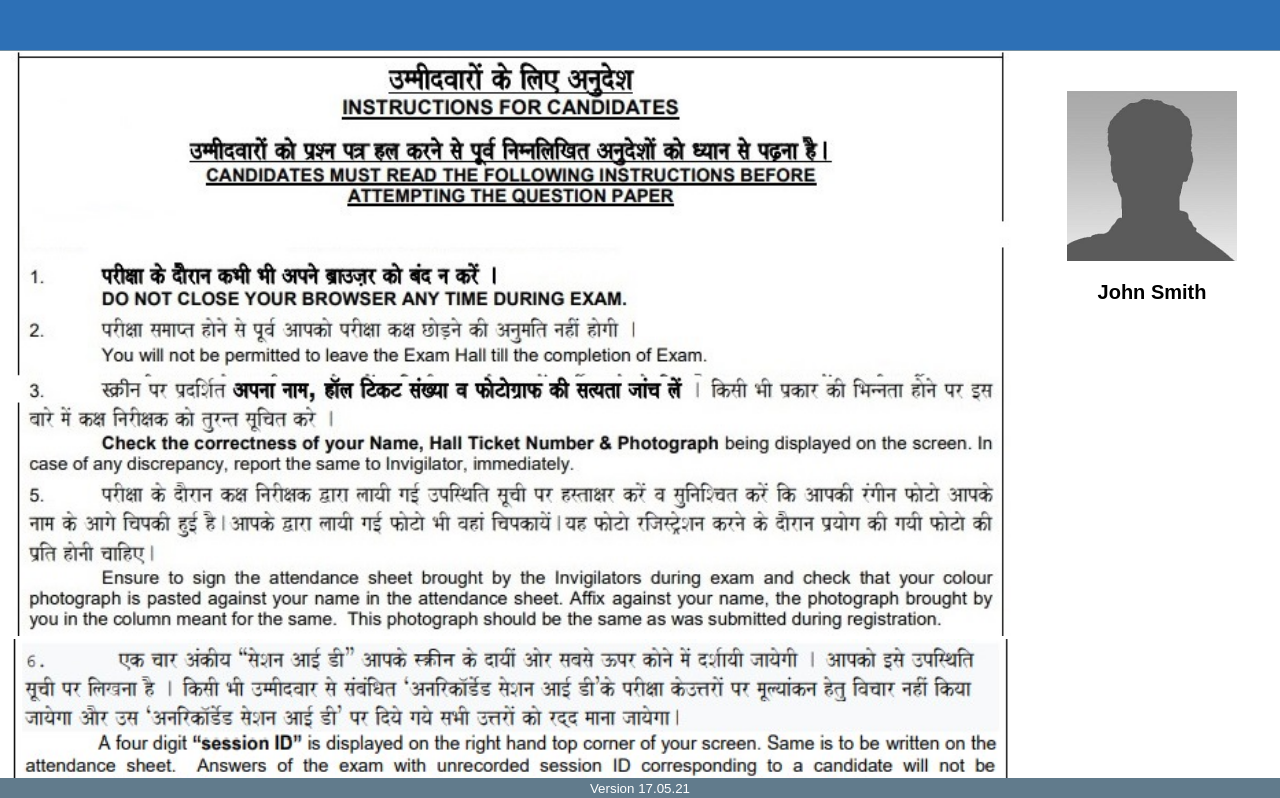
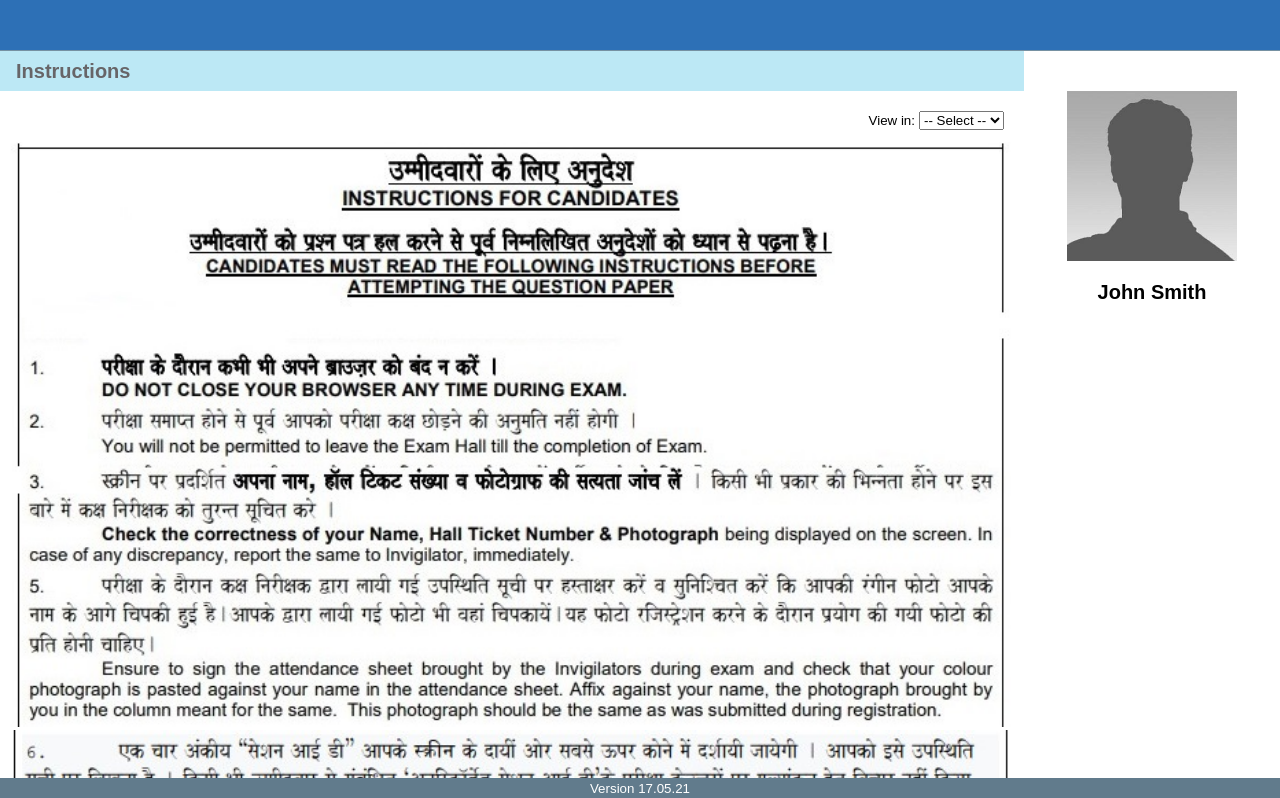
Before and after one commit to kietdotshp/thu-lam, a plain HTML site: page pit/Instructions.html in a window 1280 px wide. Shown: the top 798 px of the page. Drawn offline with Linux system fonts and the light colour scheme; no server answers.

Commit message:
add scroll and title

```diff
--- a/pit/Instructions.html
+++ b/pit/Instructions.html
@@ -125,7 +125,7 @@
 	// }, blink_speed);
 </script>
 </head>
-<body onLoad="checkExamStarted()">
+<body style="overflow: hidden;" onLoad="checkExamStarted()">
 	<header></header>
   <main>
     <div style="display: flex; flex-wrap: wrap;">
@@ -138,6 +138,20 @@
 
       <!-- Step 1 -->
       <div id="instruction-step-1" class="exam-instruction">
+        <div style="margin-bottom: 12px; position: fixed; left: 0; width: 80%;">
+          <div class="instruction-title">
+            Instructions
+          </div>
+        </div>
+        <div class="view-in" style="padding-left: 12px;">
+          <span style="margin-right: 4px">View in: </span>
+          <select>
+            <option value="0">-- Select --</option>
+            <option value="1">Assamese</option>
+            <option value="2">B</option>
+          </select>
+        </div>
+
         <div class="exam-instructiion_detail">
           <img class="img-contain" src="./Instructions_files/INS_1.jpg" alt="">
         </div>
@@ -164,6 +178,21 @@
 
       <!-- Step 2 -->
       <div id="instruction-step-2" class="exam-instruction">
+         <div style="margin-bottom: 12px; position: fixed; left: 0; width: 80%;">
+          <div class="instruction-title">
+            Other Important Instructions
+          </div>
+        </div>
+
+        <div class="view-in" style="padding-left: 12px;">
+          <span style="margin-right: 4px">View in: </span>
+          <select>
+            <option value="0">-- Select --</option>
+            <option value="1">Assamese</option>
+            <option value="2">B</option>
+          </select>
+        </div>
+
         <div class="exam-instructiion_detail">
           <img class="img-contain" src="./Instructions_files/INS_1.jpg" alt="">
         </div>
--- a/pit/Instructions_files/exam-common.css
+++ b/pit/Instructions_files/exam-common.css
@@ -182,6 +182,8 @@ header {
 .exam-instruction {
   width: 100%;
   order: 2;
+  max-height: 900px;
+  overflow: auto;
 }
 
 .user-info {
@@ -258,3 +260,22 @@ img {
 #instruction-step-2 {
   display: none;
 }
+
+.view-in {
+  margin-right: 20px;
+  margin-bottom: 12px;
+  margin-top: 60px;
+  display: flex;
+  align-items: center;
+  justify-content: flex-end;
+}
+
+.instruction-title {
+  line-height: 40px;
+  height: 40px;
+  background: #BCE8F5;
+  color: #676568;
+  font-size: 20px;
+  font-weight: bold;
+  padding-left: 16px;
+}
```
